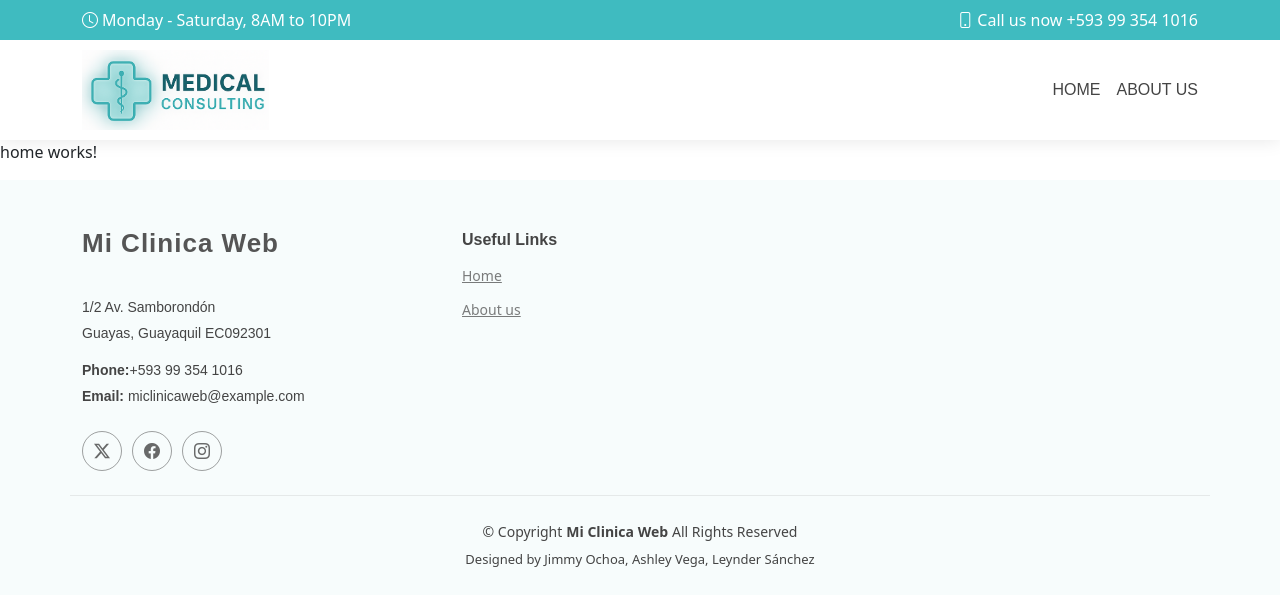
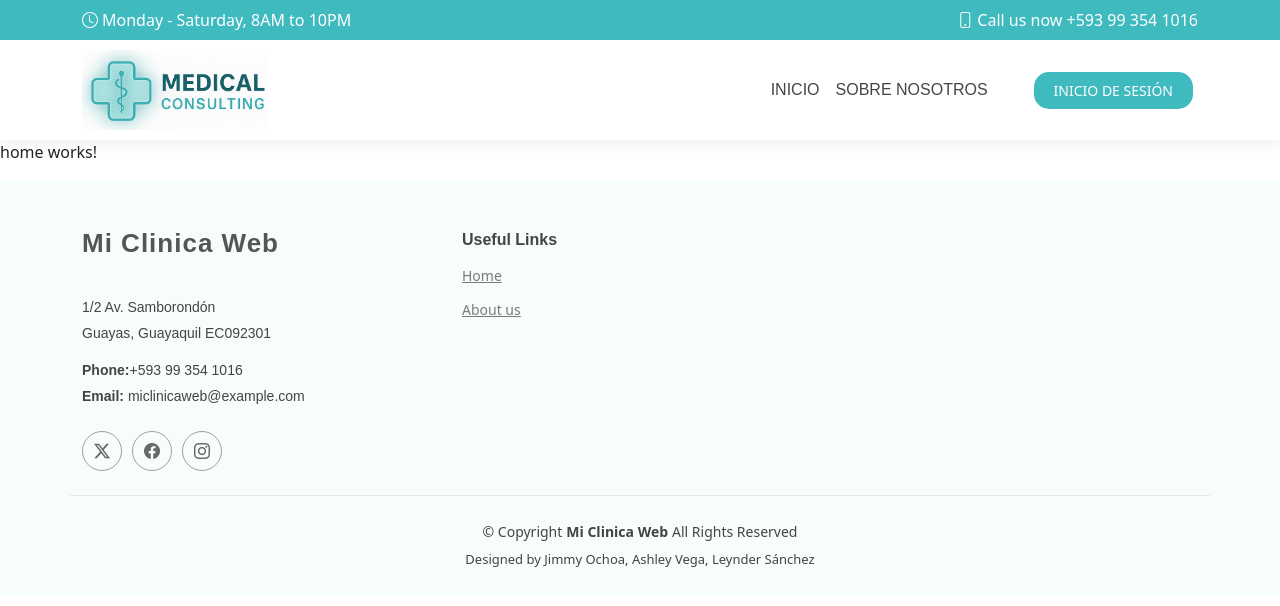
Before and after one commit to jimmyochoa/consultorio-web-app, an Angular app: page / in a window 1280 px wide. Shown: the top 606 px of the page. Built offline with nearby package versions, Linux system fonts and the light colour scheme.

Commit message:
Feature(navBar-button): fix navbar structure and add reusable button component for login

```diff
--- a/src/app/shared/button/button.component.css
+++ b/src/app/shared/button/button.component.css
@@ -0,0 +1,16 @@
+.cta-btn {
+  color: var(--contrast-color);
+  border: none;
+  background: var(--accent-color);
+  font-size: 14px;
+  padding: 8px 20px;
+  margin: 0 5px 0 30px;
+  border-radius: 15px;
+  transition: 0.3s;
+}
+
+.cta-btn:hover{
+  color: var(--contrast-color);
+  outline: none;
+  background: color-mix(in srgb, var(--accent-color), transparent 15%);
+}
--- a/src/app/shared/button/button.component.html
+++ b/src/app/shared/button/button.component.html
@@ -1 +1 @@
-<p>button works!</p>
+<button class="cta-btn" [routerLink]="'route'">{{ label }}</button>
--- a/src/app/shared/navbar/navbar-item/navbar-item.component.html
+++ b/src/app/shared/navbar/navbar-item/navbar-item.component.html
@@ -1,7 +1,7 @@
 <li class="nav-item">
   <a
     class="nav-link"
-    [href]="href"
+    [routerLink]="route"
     >{{ label }}</a
   >
 </li>
--- a/src/app/shared/navbar/navbar-item/navbar-item.component.ts
+++ b/src/app/shared/navbar/navbar-item/navbar-item.component.ts
@@ -1,13 +1,14 @@
 import { Component, Input} from '@angular/core';
 import { CommonModule } from '@angular/common';
+import { RouterModule } from '@angular/router';
 
 @Component({
   selector: 'app-navbar-item',
-  imports: [CommonModule],
+  imports: [CommonModule, RouterModule],
   templateUrl: './navbar-item.component.html',
   styleUrl: './navbar-item.component.css'
 })
 export class NavbarItemComponent {
-  @Input() href: string = '';
+  @Input() route: string = '';
   @Input() label: string = '';
 }
--- a/src/app/shared/navbar/navbar-menu/navbar-menu.component.html
+++ b/src/app/shared/navbar/navbar-menu/navbar-menu.component.html
@@ -1,7 +1,8 @@
 <nav class="navmenu d-flex align-items-center">
   <ul class="navbar-nav flex-row gap-3 align-items-center mb-0">
-    <app-navbar-item href="#home" label="Home"></app-navbar-item>
-    <app-navbar-item href="#about" label="About us"></app-navbar-item>
+    <app-navbar-item route="/home" label="Inicio"></app-navbar-item>
+    <app-navbar-item route="/about" label="Sobre Nosotros"></app-navbar-item>
+    <app-button route="/login" label="INICIO DE SESIÓN"></app-button>
   </ul>
   <app-navbar-toggle></app-navbar-toggle>
 </nav>
--- a/src/app/shared/navbar/navbar-menu/navbar-menu.component.ts
+++ b/src/app/shared/navbar/navbar-menu/navbar-menu.component.ts
@@ -1,10 +1,11 @@
 import { Component } from '@angular/core';
 import { NavbarItemComponent } from '../navbar-item/navbar-item.component';
 import { NavbarToggleComponent } from '../navbar-toggle/navbar-toggle.component';
+import { ButtonComponent } from '../../button/button.component';
 
 @Component({
   selector: 'app-navbar-menu',
-  imports: [NavbarItemComponent, NavbarToggleComponent],
+  imports: [NavbarItemComponent, NavbarToggleComponent, ButtonComponent],
   templateUrl: './navbar-menu.component.html',
   styleUrl: './navbar-menu.component.css'
 })
```
Also changed, not shown: src/app/shared/button/button.component.ts (+5 -2 lines).
